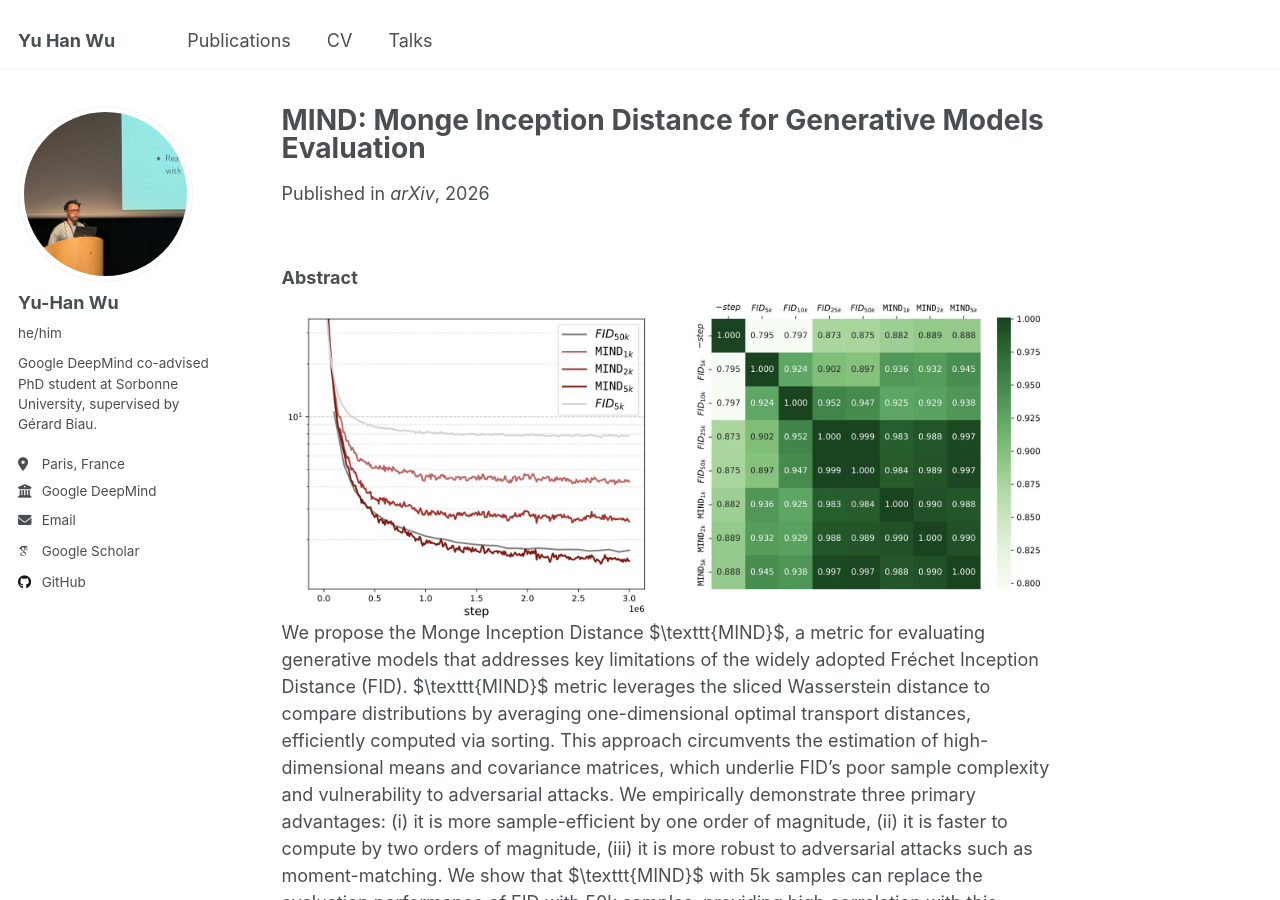
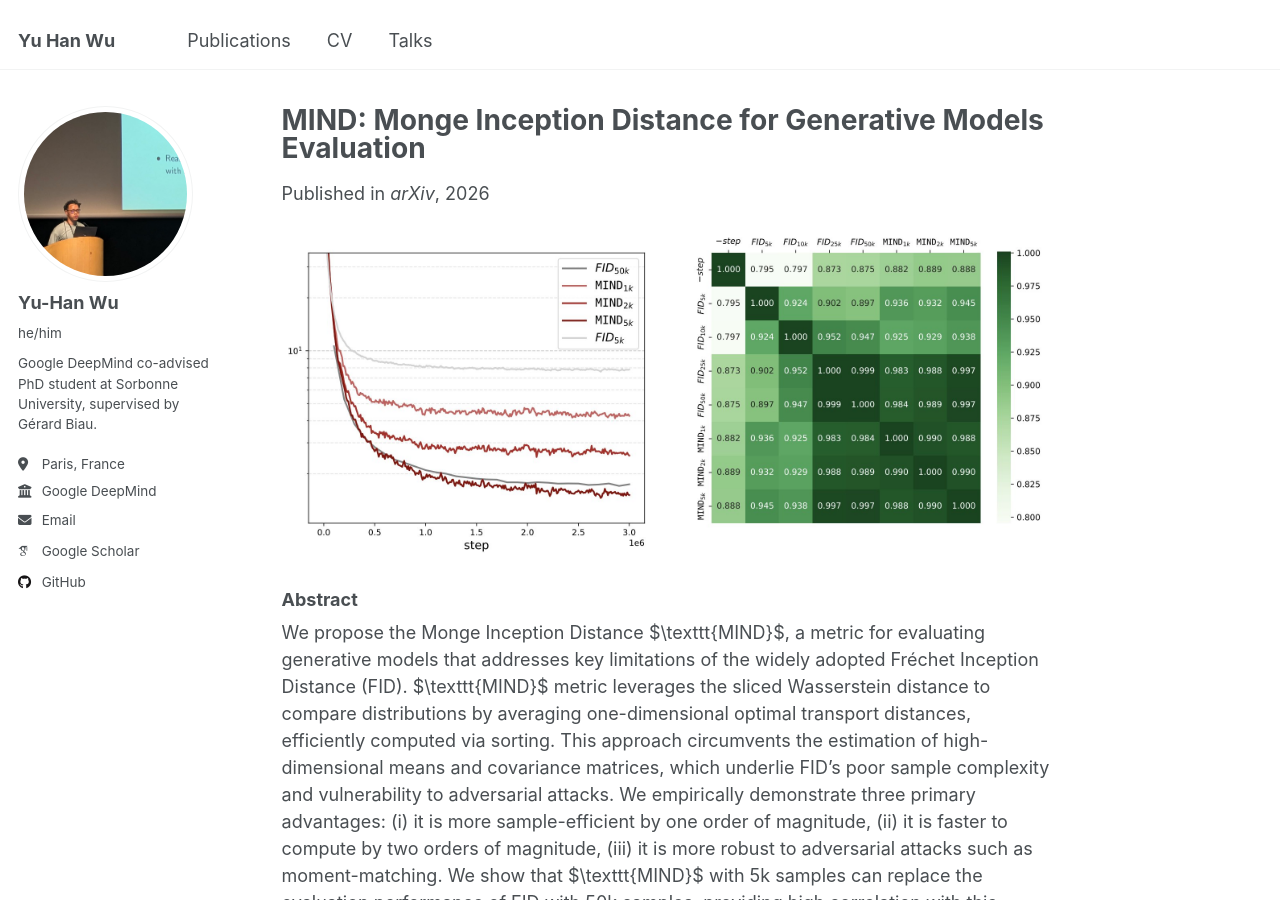
Before and after one commit to pojoowu/pojoowu.github.io, a Jekyll site: the page built from _publications/mind.md, in a window 1280 px wide and 900 px high. Built offline with Jekyll 4.4.1, drawn with Linux system fonts in a browser that asks for light colours; some web fonts are replaced.

Commit message:
Update mind.md

```diff
--- a/_publications/mind.md
+++ b/_publications/mind.md
@@ -9,6 +9,6 @@ venue: 'arXiv'
 paperurl: 'http://pojoowu.github.io/files/2605.06797v1.pdf'
 citation: 'Quentin Berther, Yu-Han Wu, Clément Crepy, Romuald Elie, Klaus Greff & Michael Eli Sander (2026). MIND: Monge Inception Distance for Generative Models Evaluation. arXiv:2605.06797.'
 ---
+![mind](http://pojoowu.github.io/images/mind.jpeg)
 ### Abstract
-![mind](http://pojoowu.github.io/images/mind.jpeg)
 We propose the Monge Inception Distance $\texttt{MIND}$, a metric for evaluating generative models that addresses key limitations of the widely adopted Fréchet Inception Distance (FID). $\texttt{MIND}$ metric leverages the sliced Wasserstein distance to compare distributions by averaging one-dimensional optimal transport distances, efficiently computed via sorting. This approach circumvents the estimation of high-dimensional means and covariance matrices, which underlie FID's poor sample complexity and vulnerability to adversarial attacks. We empirically demonstrate three primary advantages: (i) it is more sample-efficient by one order of magnitude, (ii) it is faster to compute by two orders of magnitude, (iii) it is more robust to adversarial attacks such as moment-matching. We show that $\texttt{MIND}$ with 5k samples can replace the evaluation performance of FID with 50k samples, providing high correlation with this standard benchmark and superior discriminative performance. We further demonstrate that even smaller sample sizes (e.g., 1k or 2k) remain highly informative for rapid model iteration.
```
